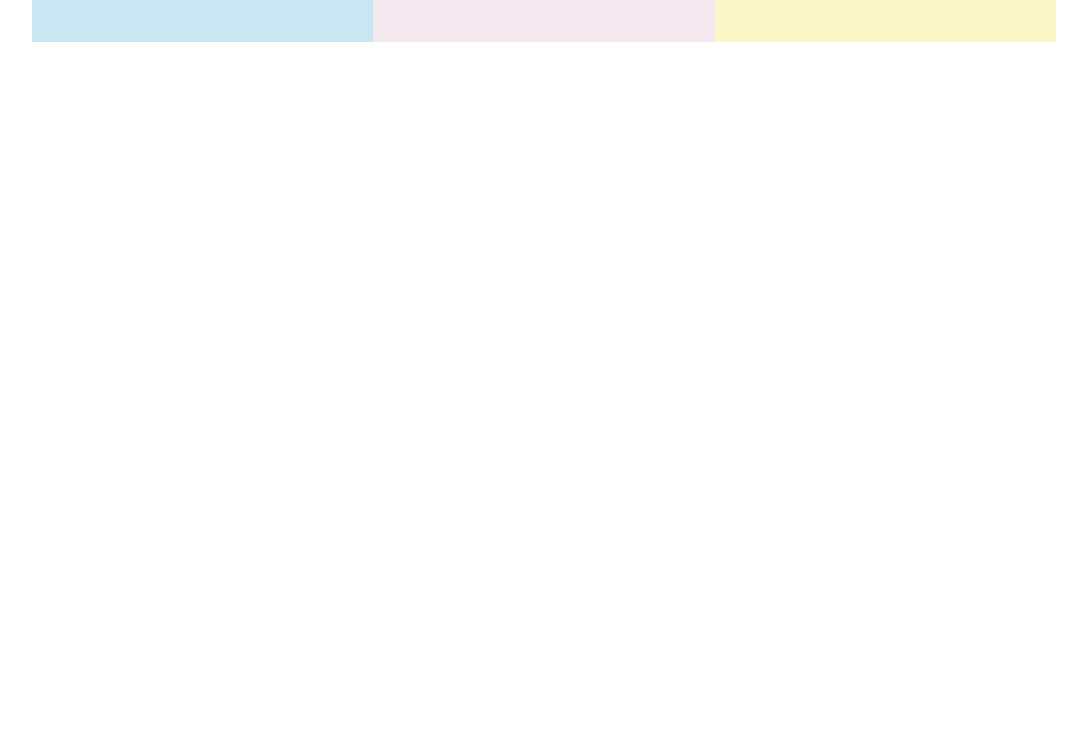
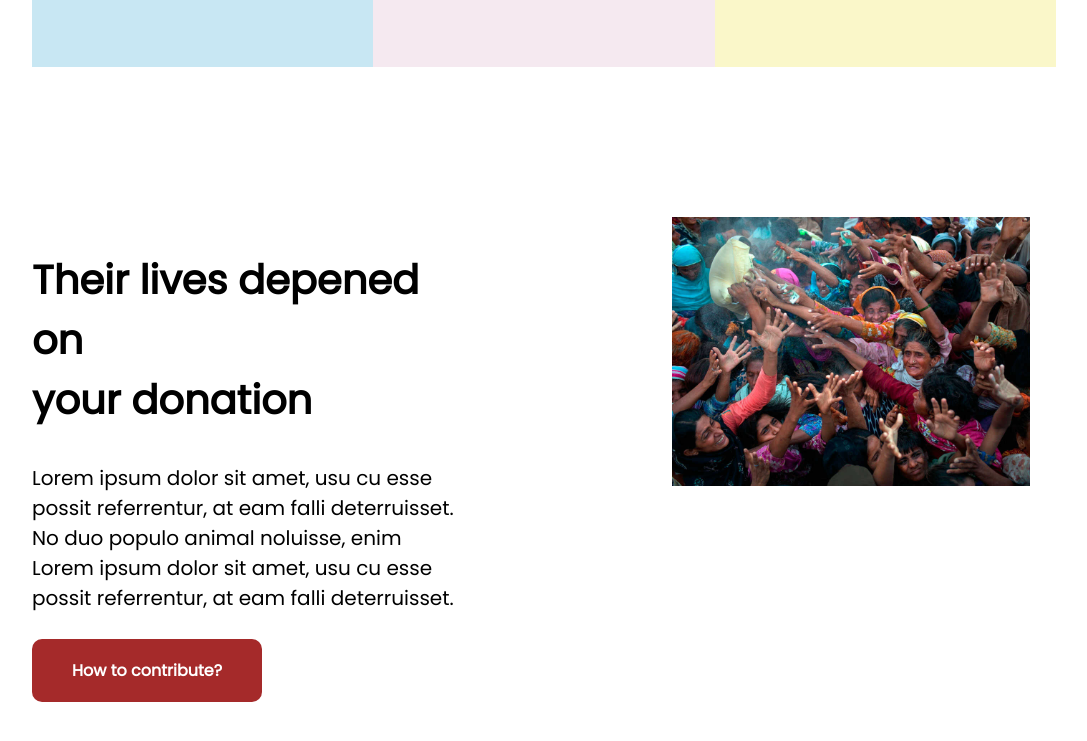
Before and after one commit to tahmina-bipasha/donate-today, a plain HTML site: page index.html in a window 1280 px wide. Shown: the part 2159-2900 px from the top of the page, without its empty margins (96-1183 px from the left). Before the commit the page ends 2351 px from the top, so only its background shows below. Drawn offline with Linux system fonts and the light colour scheme.

Commit message:
extra added

```diff
--- a/index.html
+++ b/index.html
@@ -35,7 +35,7 @@
                </div> <br>
                <h3 id="amount-text"><span style="color: rgb(157, 158, 158);">Other Amount (Taka)</h3>
                <div class="line"></div>
-               <br>
+               <br><br>
               <a class="donate-button" target="_blank"  href="#">Donate Now</a>
         </div>
     </section>
@@ -77,22 +77,23 @@
     </div>
 </div>
 
+</section>
+<section class="flexible-container">
 
+    <div class="half-width">
+        <h2 id="sub">Their lives depened on<br>
+            your donation</h2>
+            <p>Lorem ipsum dolor sit amet, usu cu esse possit
+                referrentur, at eam falli deterruisset. No duo populo
+                animal noluisse, enim<br>
+                Lorem ipsum dolor sit amet, usu cu esse possit
+                referrentur, at eam falli deterruisset.</p><br>
+                <a class="contribute-button" target="_blank"  href="#">How to contribute?</a>
 
+    </div>
+    <div class="half-width"><img src="images/donation6.jpg" alt="">
+    </div>
 
-
-
-
-
-
-
-
-
-
-
-</section>
-
-
-
+   </section>
 </body>
 </html>
--- a/style.css
+++ b/style.css
@@ -7,6 +7,11 @@ h1{
     font-size: 70px;
 
 }
+#sub{
+    font-size: 40px;
+}
+
+
 p{
     font-size: 20px;
 
@@ -119,5 +124,24 @@ p{
     padding: 50px 30px;
     margin-right: 10%;
 
+      }
+      .contribute-button{
+        text-decoration: none;
+        background-color: brown;
+        padding: 20px 40px;
+        color: white;
+        font-weight: 600;
+        border-radius: 10px;
+        margin-top: 200px;
 
-                  }
+      }
+      .half-width{
+        width: 50%;
+        padding-left: 10%;
+        padding-right: 5%;
+
+      }
+      .half-width img{
+        width:80%;
+
+      }
```
